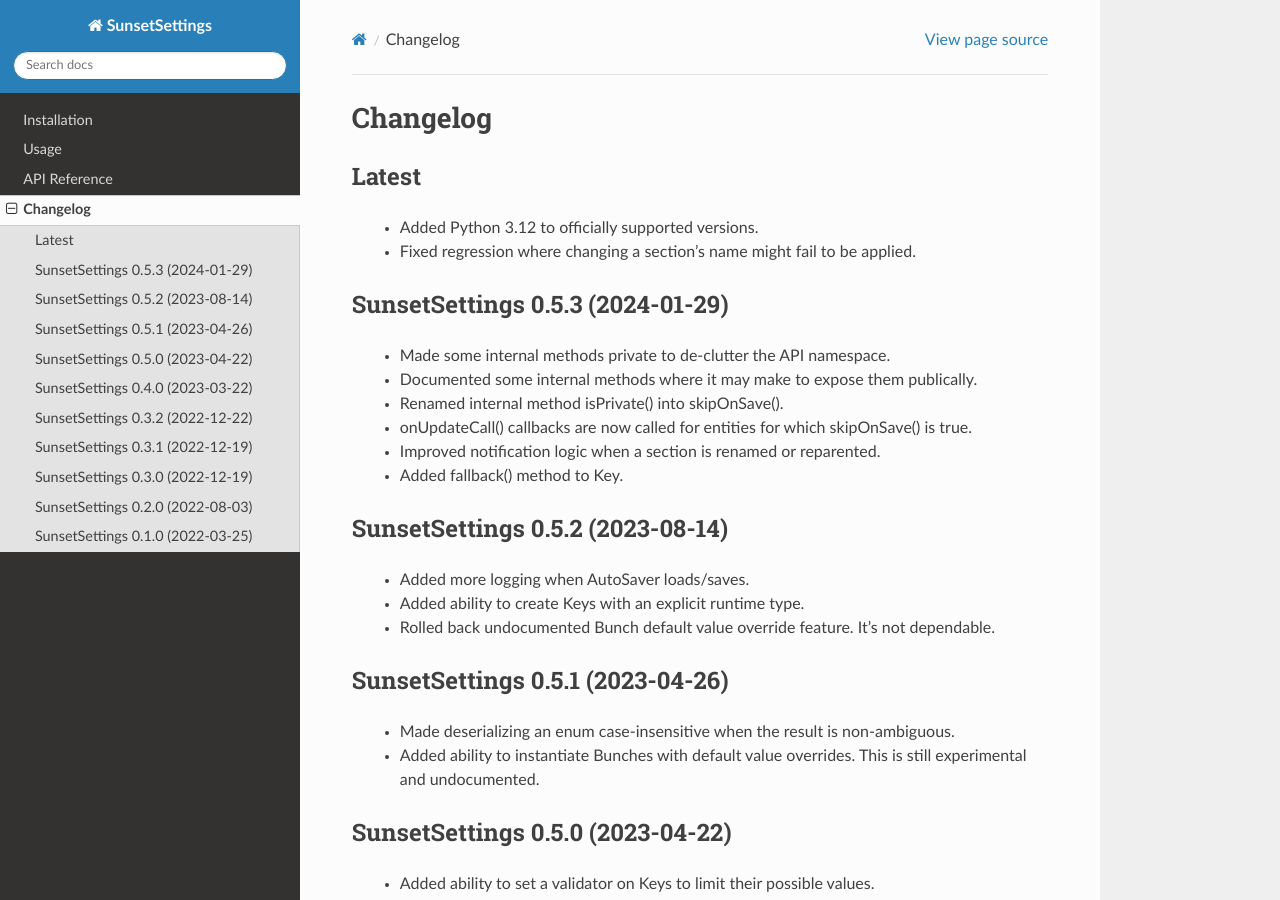
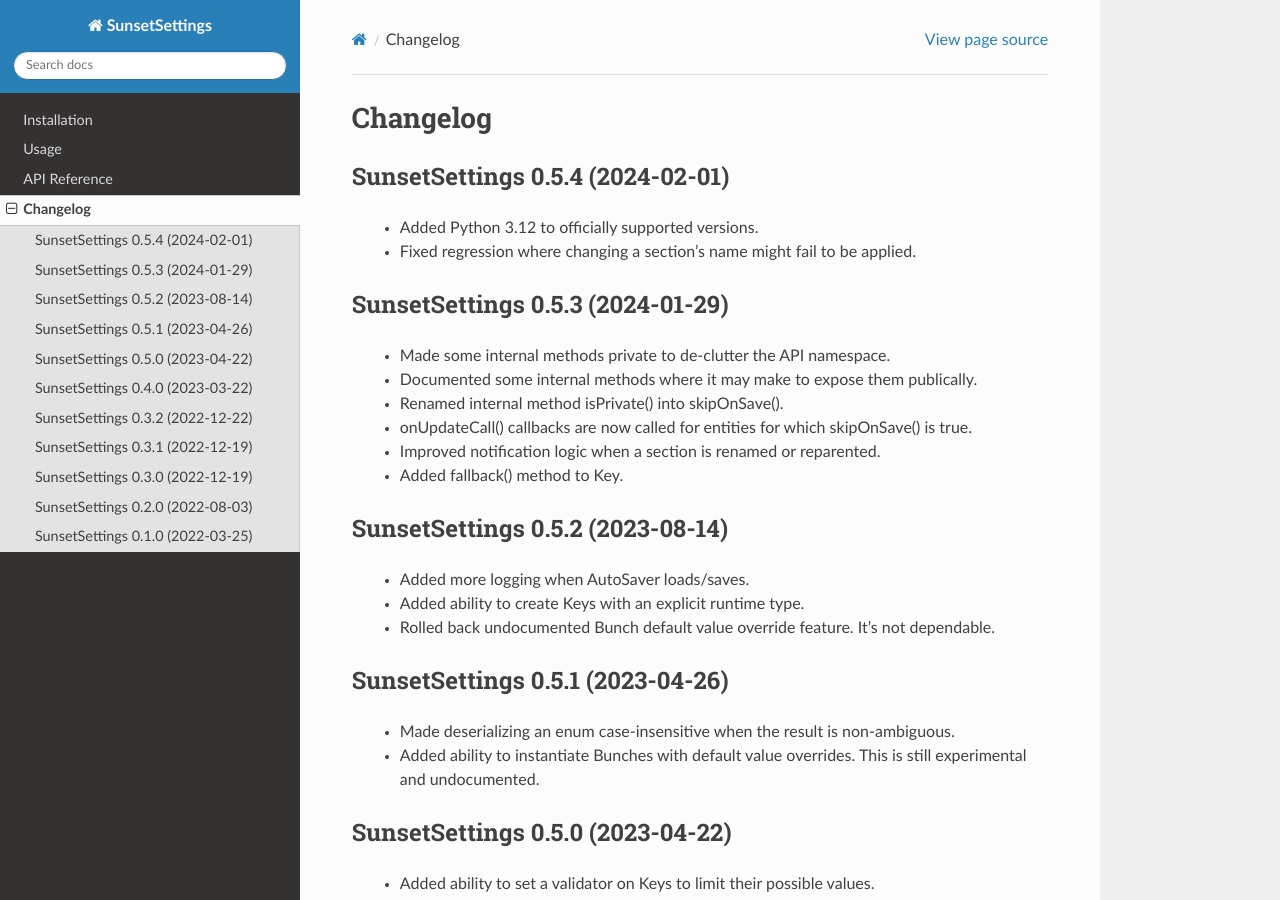
Before and after one commit to pvaret/SunsetSettings, a Sphinx documentation site: the page built from docs/source/changelog.rst, in a window 1280 px wide and 900 px high. Built offline with Sphinx 7.4.7 and the Read the Docs theme 2.0.0, drawn with Linux system fonts in a browser that asks for light colours.

Commit message:
Tagged v0.5.4.

```diff
--- a/docs/source/changelog.rst
+++ b/docs/source/changelog.rst
@@ -1,8 +1,8 @@
 Changelog
 =========
 
-Latest
-------
+SunsetSettings 0.5.4 (2024-02-01)
+---------------------------------
 
  - Added Python 3.12 to officially supported versions.
  - Fixed regression where changing a section's name might fail to be applied.
--- a/sunset/__init__.py
+++ b/sunset/__init__.py
@@ -1,7 +1,7 @@
 "SunsetSettings: a type-safe, extensible settings system with inheritance."
 
 __project__ = "SunsetSettings"
-__version__ = "0.5.3-dev"
+__version__ = "0.5.4"
 __author__ = "P. Varet"
 __copyright__ = "2022-2024, P. Varet"
 
```
